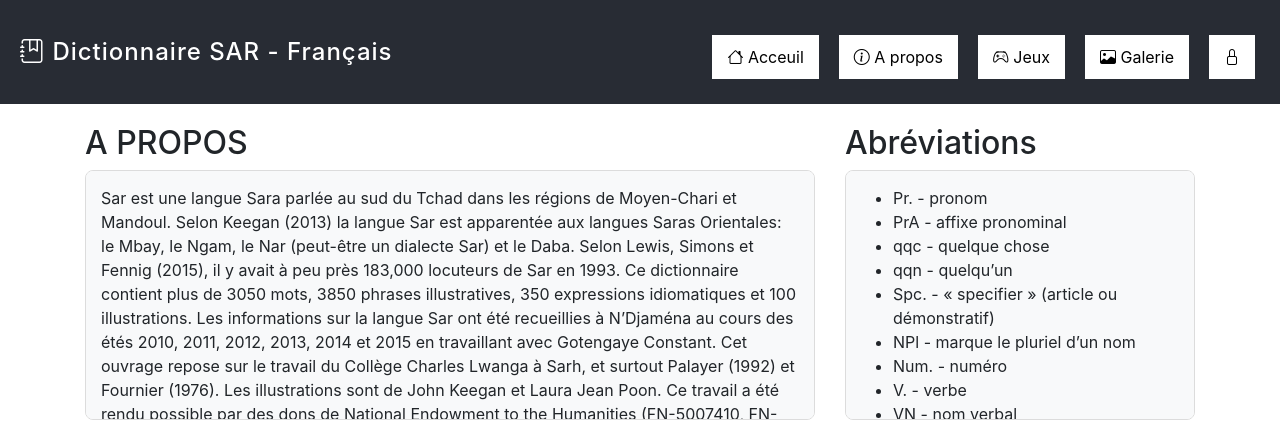
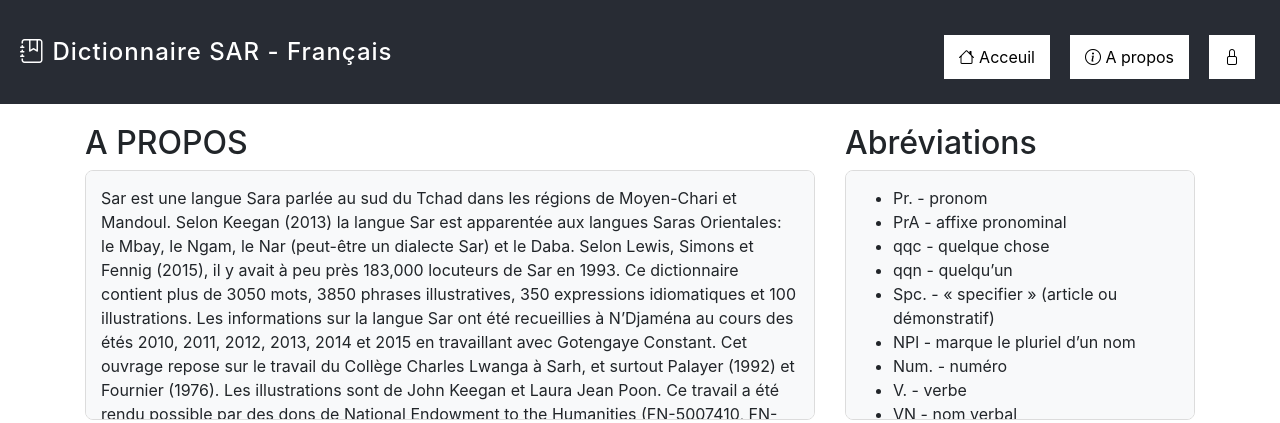
Before and after one commit to masrane1/sar---fran-ais, a Django app: page /apropos/ in a window 1280 px wide. Shown: the top 423 px of the page. Run offline with Django 5.2, Linux system fonts and the light colour scheme; some libraries are stand-ins or nearby versions.

Commit message:
Update apropos.html

```diff
--- a/mots/templates/mots/apropos.html
+++ b/mots/templates/mots/apropos.html
@@ -117,8 +117,6 @@
          <nav>
             <button onclick="window.location.href='{% url 'index' %}'"><i class="bi bi-house"></i> Acceuil</button>
             <button onclick="window.location.href='{% url 'apropos' %}'"><i class="bi bi-info-circle"></i> A propos</button>
-            <button onclick="window.location.href='jeux.html'"> <i class="bi bi-controller"></i> Jeux</button>
-            <button onclick="window.location.href='{% url 'apropos' %}'"><i class="bi bi-image"></i> Galerie</button>
             <button onclick="window.location.href='{% url 'admin:index' %}'"><i class="bi bi-lock"></i> </button>
         </nav>
     </header>
```
